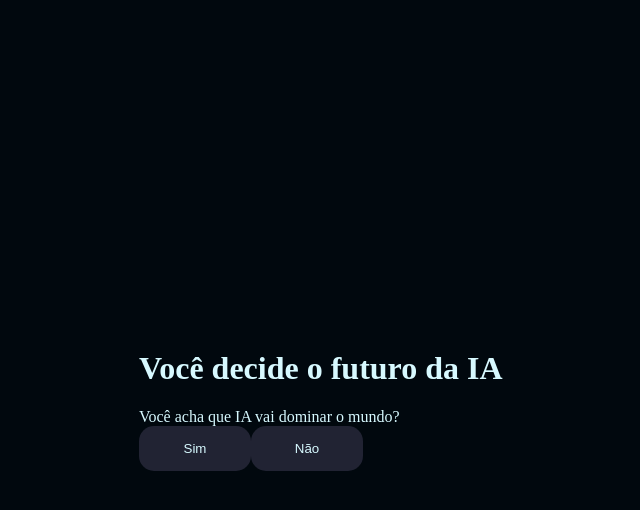
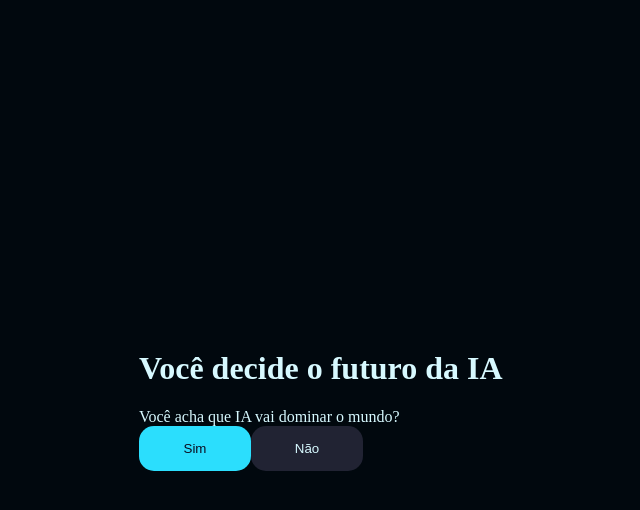
Before and after one commit to berbetgabi/ia3d, a plain HTML site: page index.html in a window 1280 px wide. In both pictures the pointer is over the button "Sim". Shown: the whole page, without its empty margins (201-841 px from the left). Drawn offline with Linux system fonts and the light colour scheme.

Commit message:
Add files via upload

```diff
--- a/style.css
+++ b/style.css
@@ -28,7 +28,7 @@ button{
     transition: background-color 0.5s;
 
 }
-btton:hover{
+button:hover{
     background-color: var(--cor-destaque);
     color: var(--cor-principal);
 }
```
